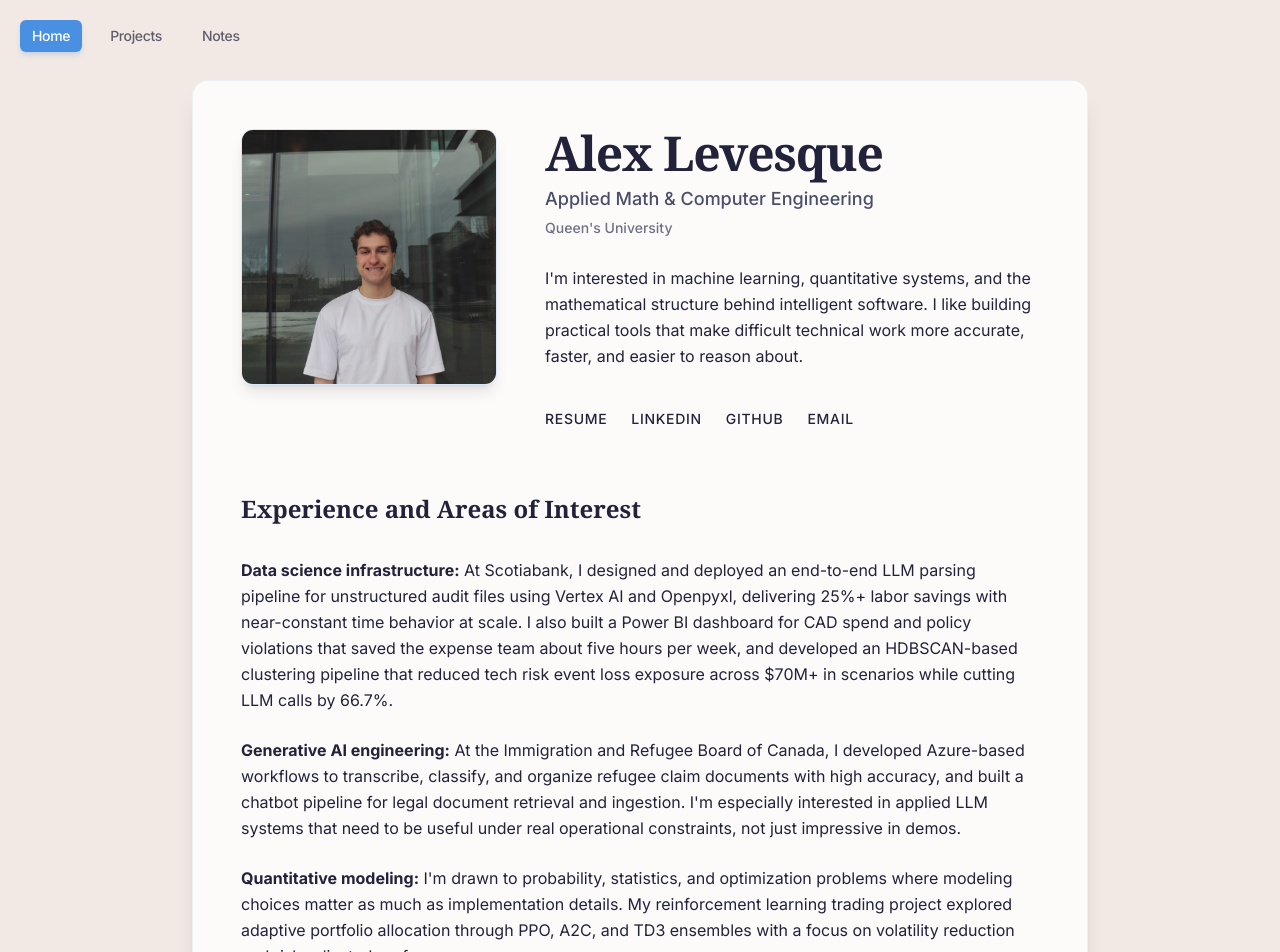
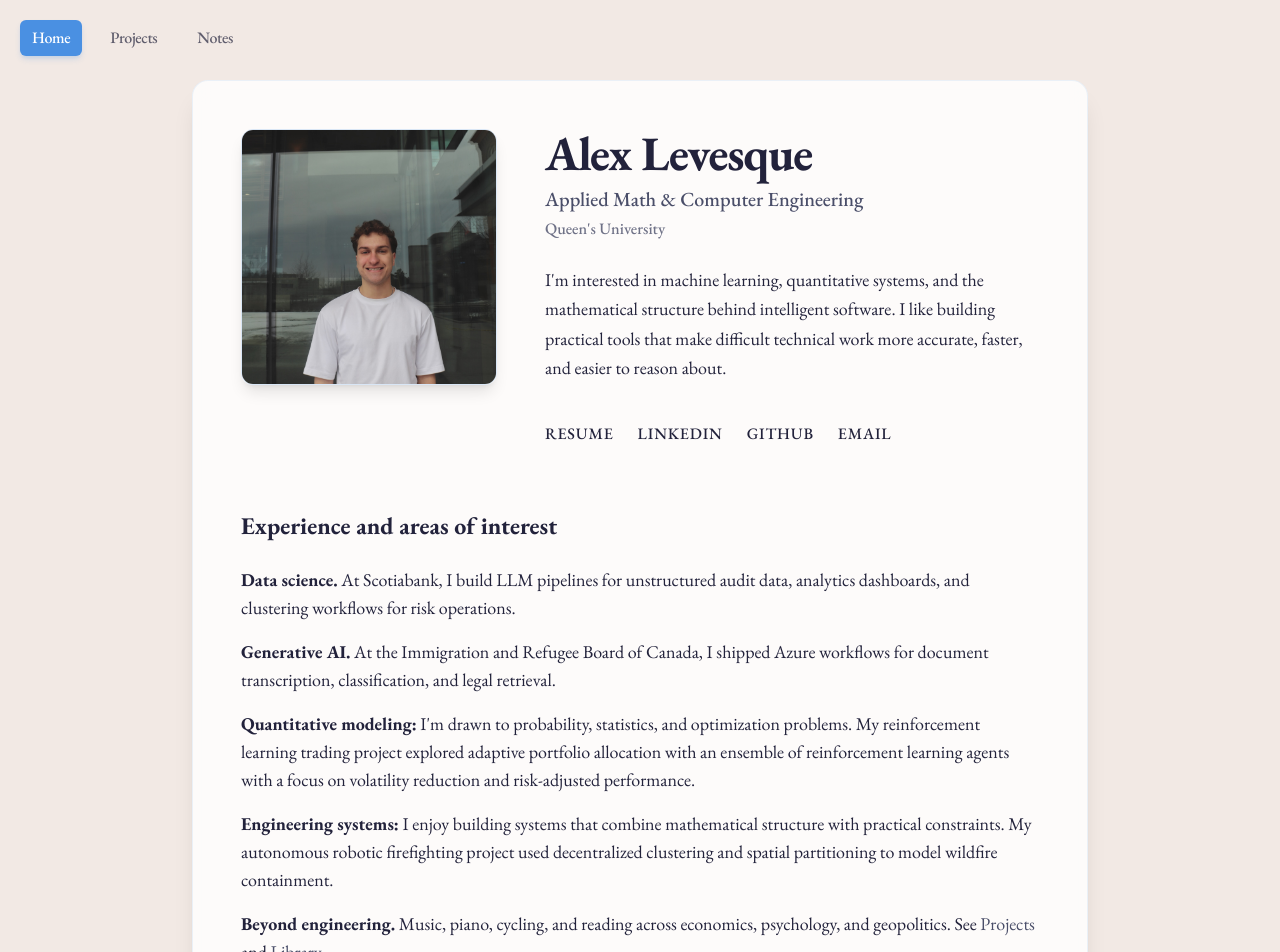
Before and after one commit to alexxlevesque/portfolio, a Next.js app: page / in a window 1280 px wide. Shown: the top 952 px of the page. Built offline with nearby package versions, Linux system fonts and the light colour scheme.

Commit message:
text refactor

```diff
--- a/src/app/globals.css
+++ b/src/app/globals.css
@@ -1,6 +1,3 @@
-/* Modern, friendly typography with Inter font */
-@import url('https://fonts.googleapis.com/css2?family=Inter:wght@300;400;500;600;700&display=swap');
-
 @tailwind base;
 @tailwind components;
 @tailwind utilities;
@@ -30,8 +27,9 @@
 body {
   color: rgb(var(--foreground-rgb));
   background-color: rgb(var(--background-rgb));
-  font-family: 'Inter', -apple-system, BlinkMacSystemFont, 'Segoe UI', sans-serif;
-  line-height: 1.6;
+  font-family: var(--font-garamond), Garamond, 'Times New Roman', serif;
+  font-size: 1.125rem;
+  line-height: 1.65;
 }
 
 /* Smooth transitions for interactive elements */
--- a/src/app/layout.tsx
+++ b/src/app/layout.tsx
@@ -1,6 +1,13 @@
 import type { Metadata } from "next";
+import { EB_Garamond } from "next/font/google";
 import "./globals.css";
 import TopNavigation from "@/components/TopNavigation";
+
+const garamond = EB_Garamond({
+  subsets: ["latin"],
+  weight: ["400", "500", "600", "700"],
+  variable: "--font-garamond",
+});
 
 
 
@@ -16,8 +23,8 @@ export default function RootLayout({
   children: React.ReactNode;
 }) {
   return (
-    <html lang="en" className="scroll-smooth">
-      <body className="min-h-screen antialiased transition-colors duration-500">
+    <html lang="en" className={`scroll-smooth ${garamond.variable}`}>
+      <body className={`${garamond.className} min-h-screen antialiased transition-colors duration-500`}>
         <TopNavigation />
 
         <div className="min-h-screen flex items-center justify-center py-20 px-4 sm:px-6">
--- a/src/app/page.tsx
+++ b/src/app/page.tsx
@@ -18,12 +18,12 @@ export default function Home() {
         <div className="flex-1 space-y-6">
           <div>
             <h1 className="text-4xl sm:text-5xl font-serif font-bold tracking-tight text-isabelline">Alex Levesque</h1>
-            <p className="mt-2 text-lg text-rose_quartz font-medium">Applied Math & Computer Engineering<br /><span className="text-sm opacity-80">Queen's University</span></p>
+            <p className="mt-2 text-xl text-rose_quartz font-medium">Applied Math & Computer Engineering<br /><span className="text-base opacity-80">Queen's University</span></p>
           </div>
-          <p className="text-base text-pale_dogwood leading-relaxed max-w-2xl">
+          <p className="text-lg text-pale_dogwood leading-relaxed max-w-2xl">
             I&apos;m interested in machine learning, quantitative systems, and the mathematical structure behind intelligent software. I like building practical tools that make difficult technical work more accurate, faster, and easier to reason about.
           </p>
-          <div className="pt-4 flex flex-wrap gap-6 text-sm text-pale_dogwood uppercase tracking-wider font-medium">
+          <div className="pt-4 flex flex-wrap gap-6 text-base text-pale_dogwood uppercase tracking-wider font-medium">
             <a href="/documents/resume.pdf" target="_blank" rel="noopener noreferrer" className="hover:text-steel_blue transition-colors">Resume</a>
             <a href="https://www.linkedin.com/in/alex-levesque/" target="_blank" rel="noopener noreferrer" className="hover:text-steel_blue transition-colors">LinkedIn</a>
             <a href="https://github.com/alexxlevesque" target="_blank" rel="noopener noreferrer" className="hover:text-steel_blue transition-colors">GitHub</a>
@@ -32,41 +32,37 @@ export default function Home() {
         </div>
       </section>
 
-      <section className="space-y-8">
-        <header className="space-y-3">
-          <h2 className="text-2xl font-serif font-bold text-isabelline">Experience and Areas of Interest</h2>
+      <section className="space-y-6">
+        <h2 className="text-2xl font-serif font-bold text-isabelline">Experience and areas of interest</h2>
 
-        </header>
-
-        <div className="space-y-6 text-pale_dogwood leading-relaxed">
+        <div className="space-y-4 text-base sm:text-lg text-pale_dogwood leading-relaxed">
           <p>
-            <strong className="text-isabelline">Data science infrastructure:</strong> At Scotiabank, I designed and deployed an end-to-end LLM parsing pipeline for unstructured audit files using Vertex AI and Openpyxl, delivering 25%+ labor savings with near-constant time behavior at scale. I also built a Power BI dashboard for CAD spend and policy violations that saved the expense team about five hours per week, and developed an HDBSCAN-based clustering pipeline that reduced tech risk event loss exposure across $70M+ in scenarios while cutting LLM calls by 66.7%.
+            <strong className="text-isabelline">Data science.</strong> At Scotiabank, I build LLM pipelines for unstructured audit data, analytics dashboards, and clustering workflows for risk operations.
           </p>
 
           <p>
-            <strong className="text-isabelline">Generative AI engineering:</strong> At the Immigration and Refugee Board of Canada, I developed Azure-based workflows to transcribe, classify, and organize refugee claim documents with high accuracy, and built a chatbot pipeline for legal document retrieval and ingestion. I&apos;m especially interested in applied LLM systems that need to be useful under real operational constraints, not just impressive in demos.
-          </p>
-
-
-          <p>
-            <strong className="text-isabelline">Quantitative modeling:</strong> I&apos;m drawn to probability, statistics, and optimization problems where modeling choices matter as much as implementation details. My reinforcement learning trading project explored adaptive portfolio allocation through PPO, A2C, and TD3 ensembles with a focus on volatility reduction and risk-adjusted performance.
+            <strong className="text-isabelline">Generative AI.</strong> At the Immigration and Refugee Board of Canada, I shipped Azure workflows for document transcription, classification, and legal retrieval.
           </p>
 
           <p>
-            <strong className="text-isabelline">Engineering systems:</strong> I enjoy building systems that combine mathematical structure with practical constraints. My autonomous robotic firefighting project used decentralized clustering and spatial partitioning to model wildfire containment, reflecting a broader interest in control, coordination, and decision-making under uncertainty.
+            <strong className="text-isabelline">Quantitative modeling:</strong> I&apos;m drawn to probability, statistics, and optimization problems. My reinforcement learning trading project explored adaptive portfolio allocation with an ensemble of reinforcement learning agents with a focus on volatility reduction and risk-adjusted performance.
           </p>
 
           <p>
-            <strong className="text-isabelline">Philosophy, writing, and music.</strong> I like ideas that sit a little outside engineering too. I produced music throughout high school, winning a GRAMMY award for my work. I am also an avid reader, I practice piano, and I love exploring the world on a bicycle. I enjoy researching topics outside of my field of study, such as economics, psychology, human behavior, geopolitics, and image processing.
+            <strong className="text-isabelline">Engineering systems:</strong> I enjoy building systems that combine mathematical structure with practical constraints. My autonomous robotic firefighting project used decentralized clustering and spatial partitioning to model wildfire containment.
+          </p>
+
+          <p>
+            <strong className="text-isabelline">Beyond engineering.</strong> Music, piano, cycling, and reading across economics, psychology, and geopolitics. See <Link href="/projects" className="text-rose_quartz hover:text-steel_blue transition-colors">Projects</Link> and <Link href="/library" className="text-rose_quartz hover:text-steel_blue transition-colors">Library</Link>.
           </p>
         </div>
       </section>
 
       <section className="space-y-4">
-        <p className="text-sm text-pale_dogwood leading-relaxed">
+        <p className="text-base text-pale_dogwood leading-relaxed">
           For selected projects and lecture notes, see the pages below.
         </p>
-        <div className="flex flex-wrap gap-6 text-sm text-pale_dogwood uppercase tracking-wider font-medium">
+        <div className="flex flex-wrap gap-6 text-base text-pale_dogwood uppercase tracking-wider font-medium">
           <Link href="/projects" className="hover:text-steel_blue transition-colors">Projects</Link>
           <Link href="/library" className="hover:text-steel_blue transition-colors">Library</Link>
         </div>
--- a/src/app/projects/page.tsx
+++ b/src/app/projects/page.tsx
@@ -86,7 +86,7 @@ export default function Projects() {
             <hr className="border-black/5 my-12" />
 
             <section>
-                <div className="flex flex-wrap gap-6 text-sm text-space_cadet/80 uppercase tracking-wider font-bold">
+                <div className="flex flex-wrap gap-6 text-base text-space_cadet/80 uppercase tracking-wider font-bold">
                     <Link href="/" className="hover:text-steel_blue transition-colors">Home</Link>
                     <Link href="/library" className="hover:text-steel_blue transition-colors">Library</Link>
                 </div>
--- a/src/components/ProjectCard.tsx
+++ b/src/components/ProjectCard.tsx
@@ -76,7 +76,7 @@ export default function ProjectCard({
                 </div>
 
                 {/* Metadata Block */}
-                <div className="space-y-3 text-sm leading-relaxed text-space_cadet mb-6">
+                <div className="space-y-3 text-base leading-relaxed text-space_cadet mb-6">
                     <p>
                         <strong className="font-semibold text-space_cadet">Outcome:</strong> {outcome}
                     </p>
@@ -93,7 +93,7 @@ export default function ProjectCard({
                     <div className="border-t border-black/5 pt-4">
                         <button
                             onClick={() => setIsExpanded(!isExpanded)}
-                            className="w-full flex items-center justify-end gap-2 text-xs font-bold uppercase tracking-wider text-space_cadet/60 hover:text-space_cadet transition-colors"
+                            className="w-full flex items-center justify-end gap-2 text-sm font-bold uppercase tracking-wider text-space_cadet/60 hover:text-space_cadet transition-colors"
                         >
                             {isExpanded ? 'Collapse' : 'Click to expand'}
                             <svg
@@ -108,7 +108,7 @@ export default function ProjectCard({
 
                         <div className={`grid transition-all duration-300 ease-in-out ${isExpanded ? 'grid-rows-[1fr] opacity-100 mt-4' : 'grid-rows-[0fr] opacity-0'}`}>
                             <div className="overflow-hidden">
-                                <div className="text-sm text-space_cadet/80 leading-relaxed space-y-4">
+                                <div className="text-base text-space_cadet/80 leading-relaxed space-y-4">
                                     {description}
                                 </div>
                             </div>
--- a/src/components/TopNavigation.tsx
+++ b/src/components/TopNavigation.tsx
@@ -15,7 +15,7 @@ export default function TopNavigation() {
   return (
     <nav className="absolute top-5 left-5 z-50">
       <div className="bg-transparent px-0 py-0">
-        <div className="flex items-center space-x-4 text-sm">
+        <div className="flex items-center space-x-4 text-base">
           {navItems.map((item) => (
             <Link
               key={item.href}
--- a/tailwind.config.js
+++ b/tailwind.config.js
@@ -7,6 +7,10 @@ module.exports = {
   ],
   theme: {
     extend: {
+      fontFamily: {
+        sans: ['var(--font-garamond)', 'Garamond', 'Times New Roman', 'serif'],
+        serif: ['var(--font-garamond)', 'Garamond', 'Times New Roman', 'serif'],
+      },
       colors: {
         space_cadet: {
           DEFAULT: '#22223b',
```
Also changed, not shown: src/app/library/page.tsx (+5 -11 lines).
